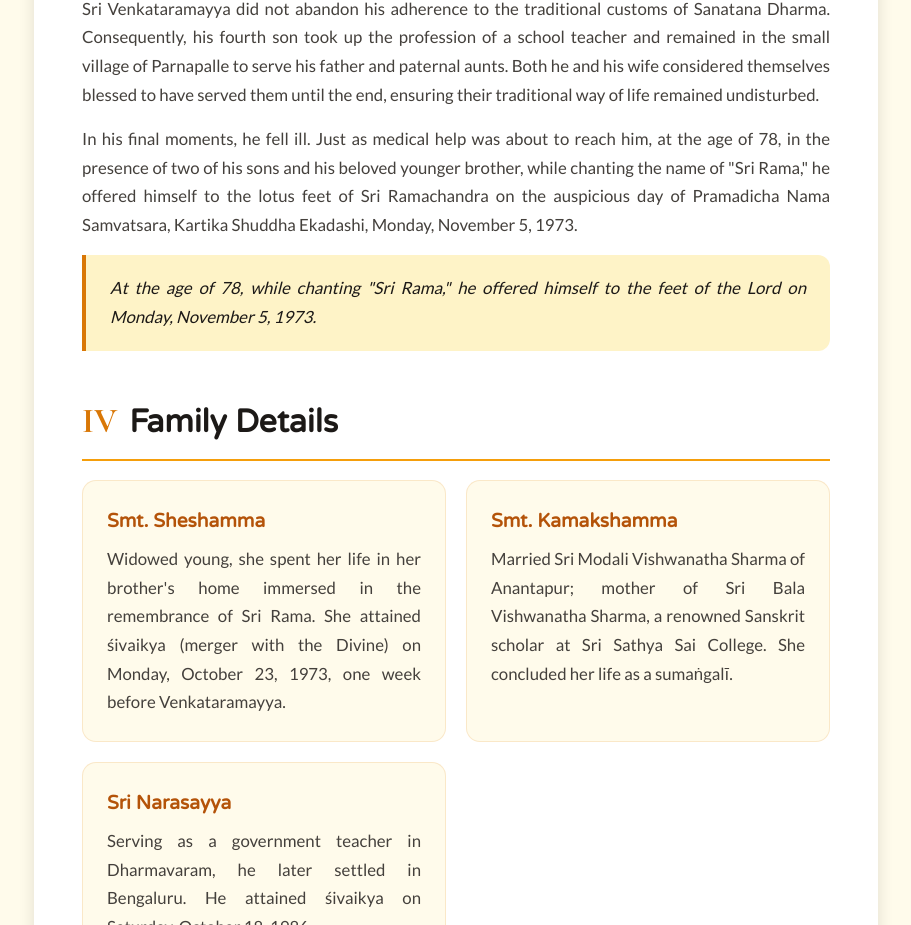
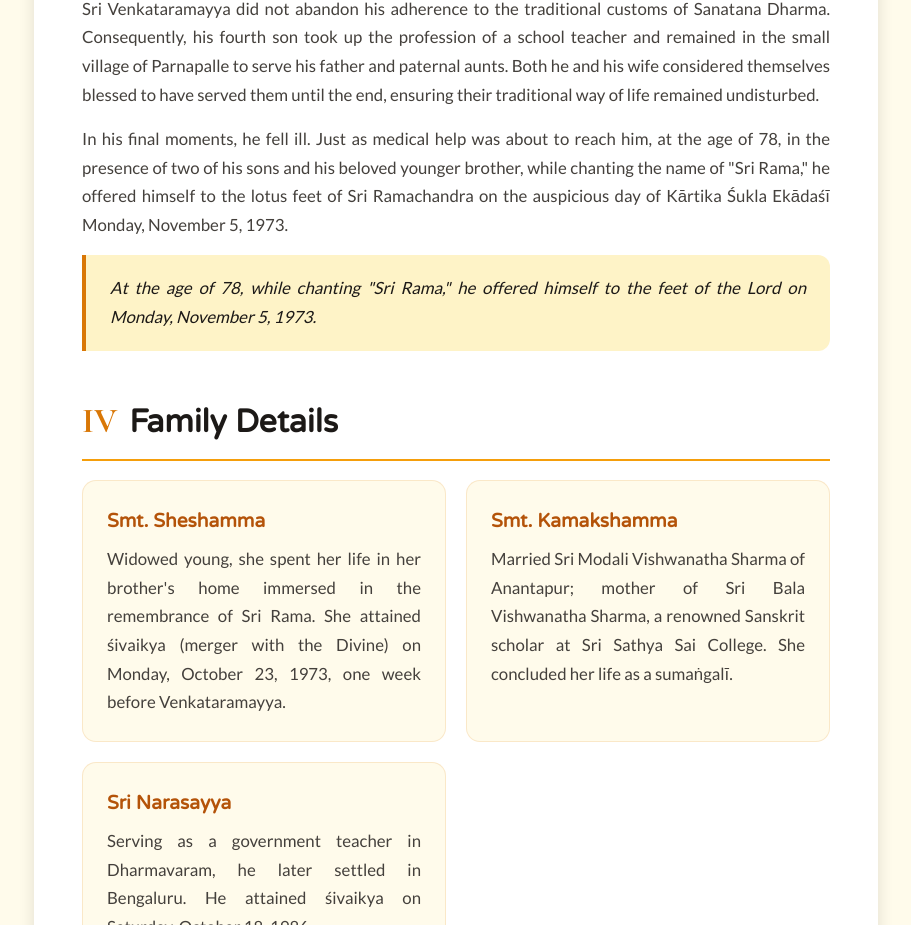
Before and after one commit to vnithin90/bvvb_trust_test, a Next.js app: page /history in a window 1280 px wide. Shown: the part 2096-3021 px from the top of the page, without its empty margins (330-1241 px from the left). Built offline with nearby package versions, Linux system fonts and the light colour scheme; a web font is replaced by a local one.

Commit message:
Correct final moments description with diacritics
Updated the date format and added diacritics for accuracy.

```diff
--- a/app/history/page.tsx
+++ b/app/history/page.tsx
@@ -178,7 +178,7 @@ export default function History() {
                 <p>Smt. Chayamma passed away on Monday, April 9, 1951, taking her pasupu-kuṅkuma with her. Following her departure, Sri Venkataramayya increasingly immersed himself in spiritual contemplation.</p>
                 <p>During this time, he received the opportunity to serve at the feet of the Jagadguru of the Kanchi Kamakoti Peetham, Sri Sri Sri Chandrasekharendra Saraswati (Periyava), who was known as the "Walking God" and an embodiment of Adi Shankara. He was also blessed with the privilege of partaking in meals in the Sage's presence (Ananda-pankti-bhojana) and received the sage's remaining cloth (Sesha Vastra) and the Padukas worn by him as sacred Prasada. When the Swamy gently suggested that the late Sri Venkataramayya accept Sannyasa (renunciation), he replied softly that his fifth son was not yet married and therefore he could not renounce his worldly duties. In this manner, it is an indisputable fact that he made his life meaningful.</p>
                 <p>It is noteworthy that although his four sons established permanent residences in Hyderabad, the late Sri Venkataramayya did not abandon his adherence to the traditional customs of Sanatana Dharma. Consequently, his fourth son took up the profession of a school teacher and remained in the small village of Parnapalle to serve his father and paternal aunts. Both he and his wife considered themselves blessed to have served them until the end, ensuring their traditional way of life remained undisturbed.</p>
-                <p>In his final moments, he fell ill. Just as medical help was about to reach him, at the age of 78, in the presence of two of his sons and his beloved younger brother, while chanting the name of "Sri Rama," he offered himself to the lotus feet of Sri Ramachandra on the auspicious day of Pramadicha Nama Samvatsara, Kartika Shuddha Ekadashi, Monday, November 5, 1973.</p>
+                <p>In his final moments, he fell ill. Just as medical help was about to reach him, at the age of 78, in the presence of two of his sons and his beloved younger brother, while chanting the name of "Sri Rama," he offered himself to the lotus feet of Sri Ramachandra on the auspicious day of Kārtika Śukla Ekādaśī Monday, November 5, 1973.</p>
 
                 <p className="highlight-quote">At the age of 78, while chanting "Sri Rama," he offered himself to the feet of the Lord on Monday, November 5, 1973.</p>
               </div>
```
